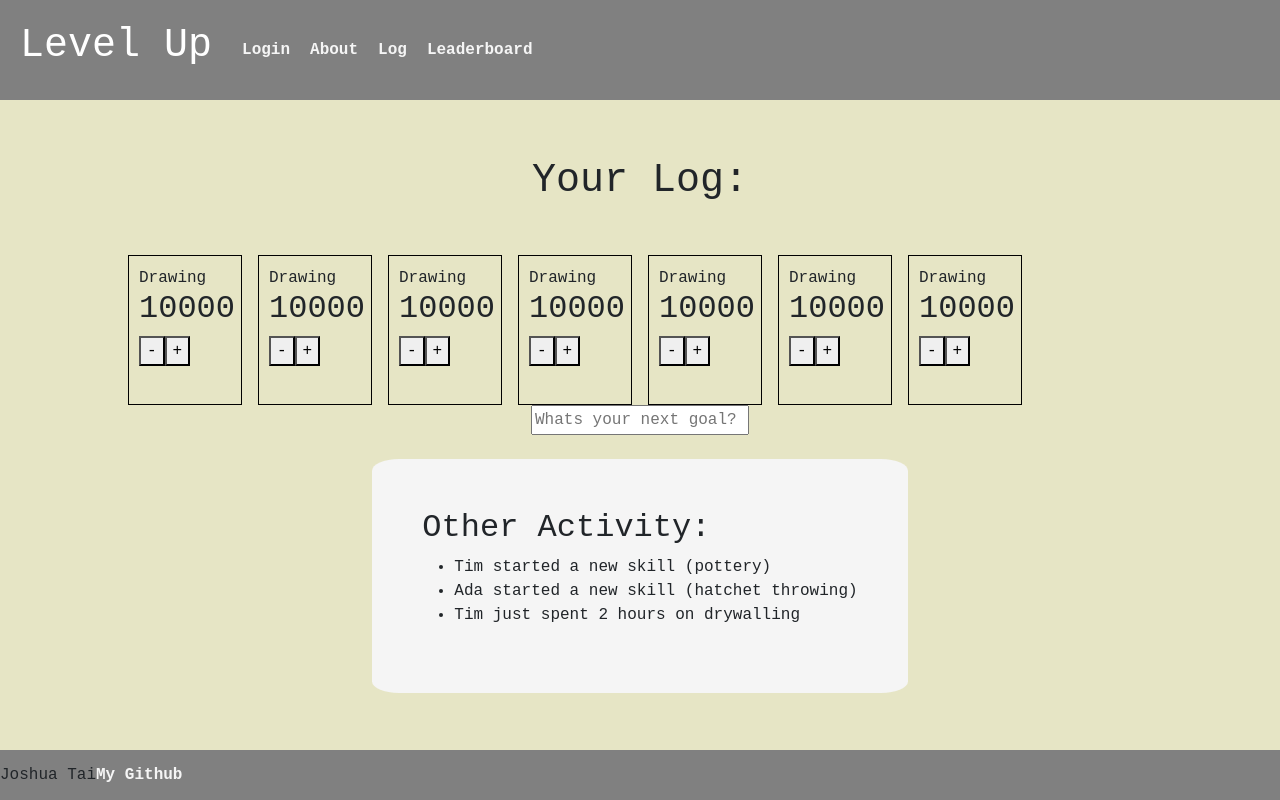
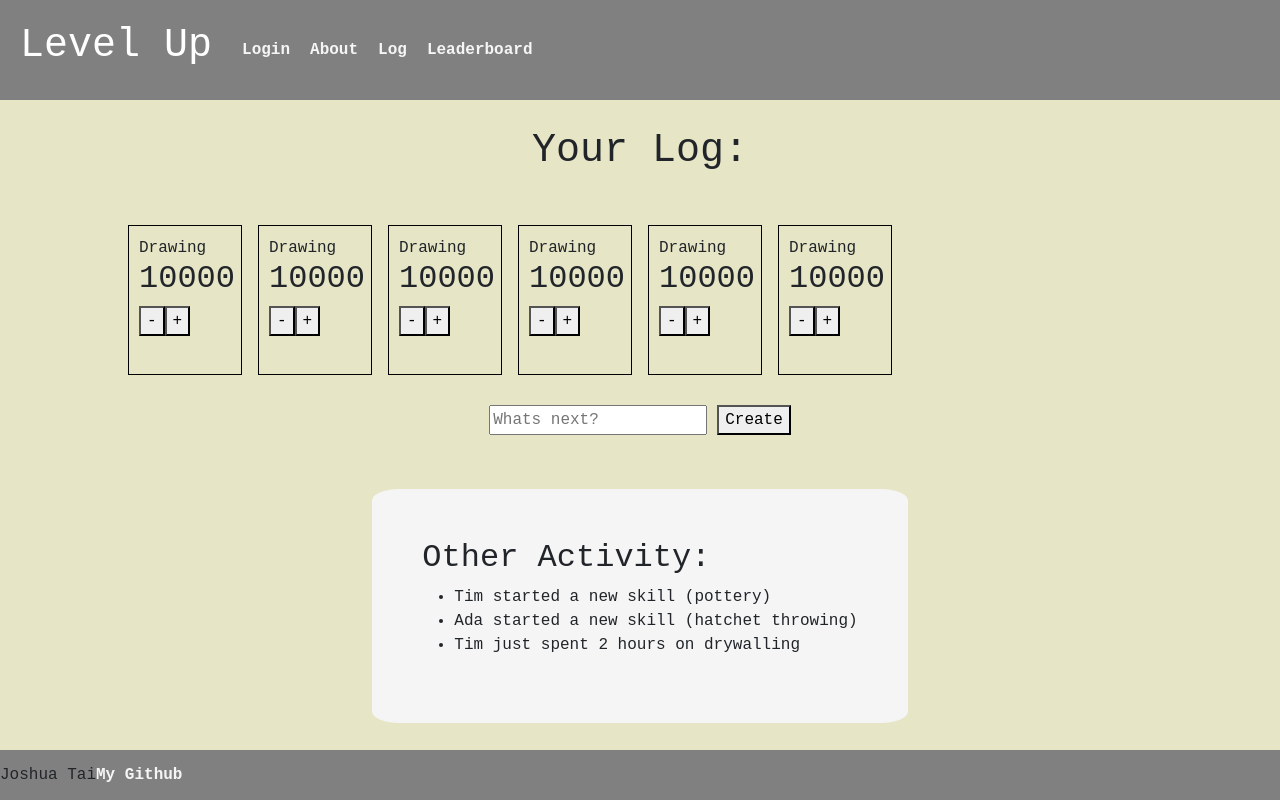
Before and after one commit to jtai56/startup, a React (Vite) app: page /log in a window 1280 px wide. Built offline with nearby package versions, Linux system fonts and the light colour scheme.

Commit message:
finished creating the createLog() and updateHours() functions for the log.jsx page.

```diff
--- a/src/Log/log.jsx
+++ b/src/Log/log.jsx
@@ -1,7 +1,31 @@
 import React from 'react';
+import { useState, useEffect, Date, Math} from 'react';
 
 export function Log() {
-  return (
+    const [logs, setLogs] = React.useState([])
+    const [logName, setLogName] = React.useState("")
+
+    const createLog = () => {
+        //creates new log
+        if (logName.strip()=== ""){return}
+        const newLog = {
+            id:Date.now(),
+            name: logName,
+            hours: 0
+        }
+        //puts new log in the maps withe the other log peeps
+        setLogs([...logs,newLog])
+        setLogName("")            //clears the log names so that people can't repeatedly
+
+    };
+
+    const updateHours = (id, changeInt) => {
+        setLogs(logs.map(log =>      // This code is buns but basically, if the log.id in the array == selected id, change log.hours by the changeInt (-1 or +1), if not keep the log and to map anything.
+            log.id === id ? {...log, hours: Math.maxlog(0,log.hours + changeInt)} : log
+        ))
+    }
+
+    return (
     <main className="logpage">
         <h1 id="logheader">Your Log:</h1>
         <div id="log">
@@ -53,17 +77,12 @@ export function Log() {
                     <button>+</button>
                 </div>
             </div>
-            <div className="skillcard">
-                <div className="cardtitle">Drawing</div>
-                <h2 className="hours">10000</h2>
-                <div className="addsubtract">
-                    <button>-</button>
-                    <button>+</button>
-                </div>
-            </div>
+
         </div>
-        <input type="text" id="" name="Goal Name" placeholder="Whats your next goal?"/>
-
+        <div id = "logMenu">
+            <input type="text" id="" name="Goal Name" placeholder="Whats next?"/>
+            <button id= "createLogButton" onClick={createLog}>Create</button>
+        </div>
         <br />
         <div className="players">
             <h2>Other Activity:</h2>
--- a/src/about/about.jsx
+++ b/src/about/about.jsx
@@ -1,5 +1,10 @@
 import React from 'react';
 import { useState, useEffect } from 'react';
+
+
+function getQuote() {
+  return {author: "Quoter", quote: "A quote has loaded"}
+}
 
 export function About() {
 
@@ -10,7 +15,7 @@ export function About() {
   React.useEffect(() => {
     setImageURL(`download.jpeg`);
     setQuote('A quote has loaded!!');
-    setAuthor('Psychologist');
+    setAuthor('An excited programmer (this took heaps of time)');
   }, []);
 
   return (
--- a/src/app.css
+++ b/src/app.css
@@ -124,3 +124,12 @@ footer a{
     background-color: whitesmoke;
     border-radius: 5%;
 }
+
+#logMenu{
+    display: flex;
+    margin: 30px;
+}
+
+#createLogButton{
+    margin-left: 10px ;
+}
```
